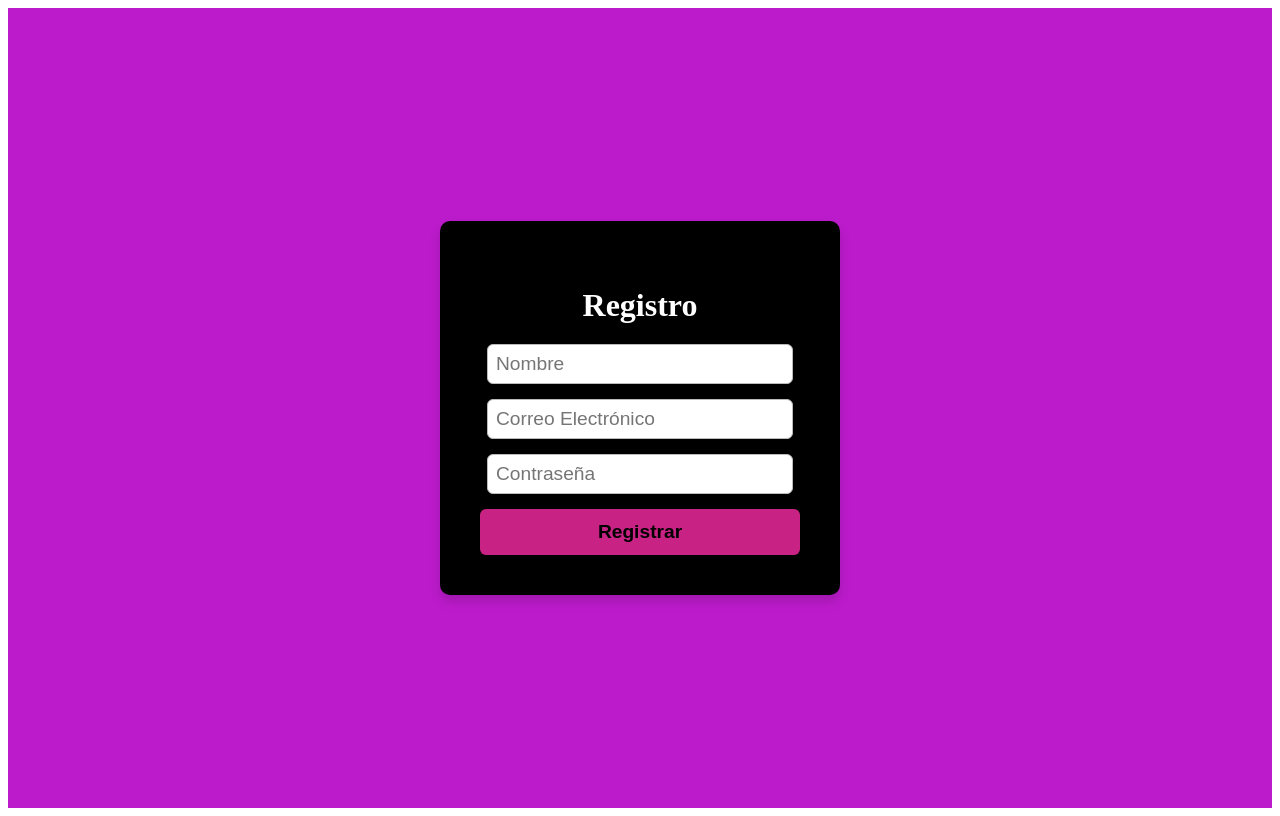
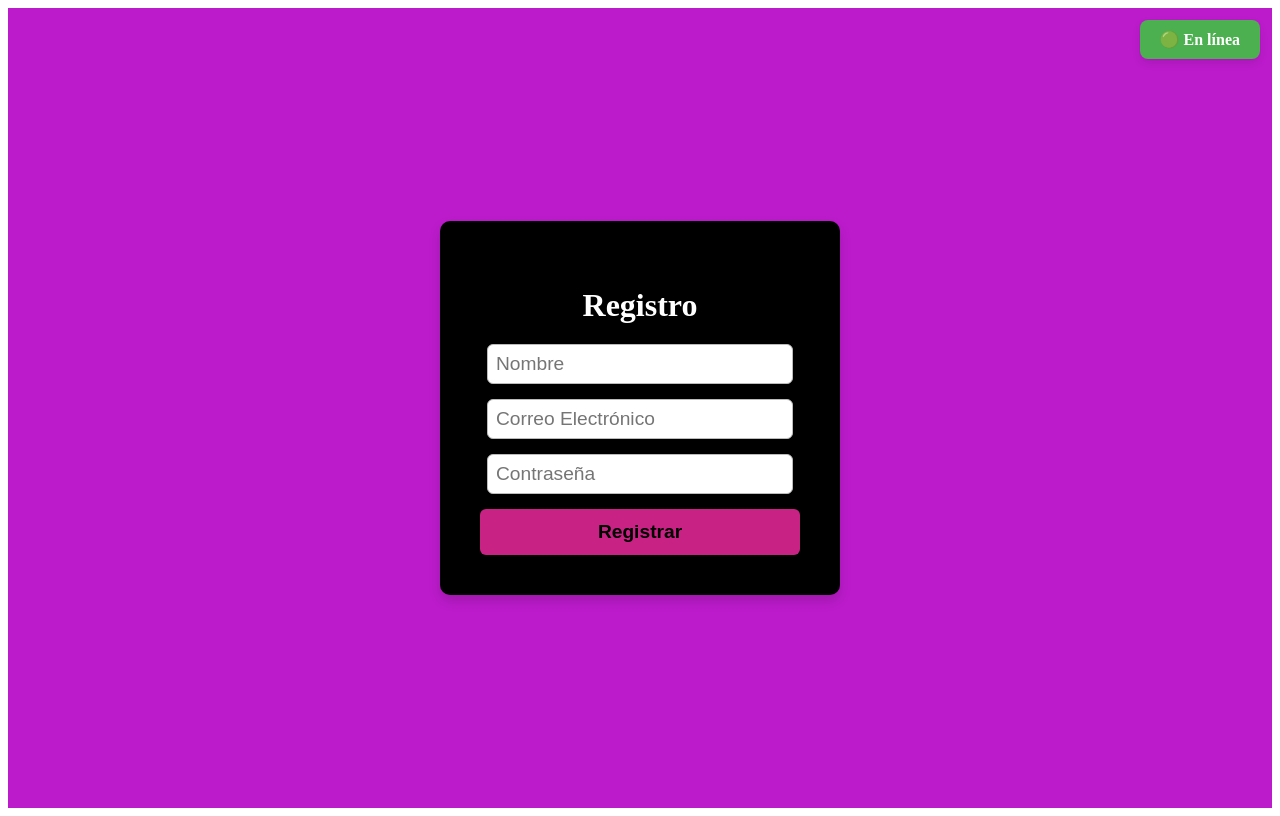
Before and after one commit to BrandonVS10/front, a React (Vite) app: page /register in a window 1280 px wide. Built offline with nearby package versions, Linux system fonts and the light colour scheme.

Commit message:
ocho commit

```diff
--- a/src/components/Register.jsx
+++ b/src/components/Register.jsx
@@ -10,12 +10,13 @@ const Register = () => {
   const [isOnline, setIsOnline] = useState(navigator.onLine);
 
   useEffect(() => {
-    window.addEventListener("online", () => setIsOnline(true));
-    window.addEventListener("offline", () => setIsOnline(false));
+    const updateOnlineStatus = () => setIsOnline(navigator.onLine);
+    window.addEventListener("online", updateOnlineStatus);
+    window.addEventListener("offline", updateOnlineStatus);
 
     return () => {
-      window.removeEventListener("online", () => setIsOnline(true));
-      window.removeEventListener("offline", () => setIsOnline(false));
+      window.removeEventListener("online", updateOnlineStatus);
+      window.removeEventListener("offline", updateOnlineStatus);
     };
   }, []);
 
@@ -101,6 +102,21 @@ const Register = () => {
 
   return (
     <div style={styles.container}>
+      <div style={{
+        position: 'absolute',
+        top: 20,
+        right: 20,
+        padding: '10px 20px',
+        borderRadius: '8px',
+        backgroundColor: isOnline ? '#4CAF50' : '#f44336',
+        color: 'white',
+        fontWeight: 'bold',
+        boxShadow: '0 4px 8px rgba(0,0,0,0.1)',
+        zIndex: 1000,
+      }}>
+        {isOnline ? '🟢 En línea' : '🔴 Sin conexión'}
+      </div>
+
       <form style={styles.form} onSubmit={handleRegister}>
         <h2 style={styles.heading}>Registro</h2>
         {error && <div style={styles.error}>{error}</div>}
```
